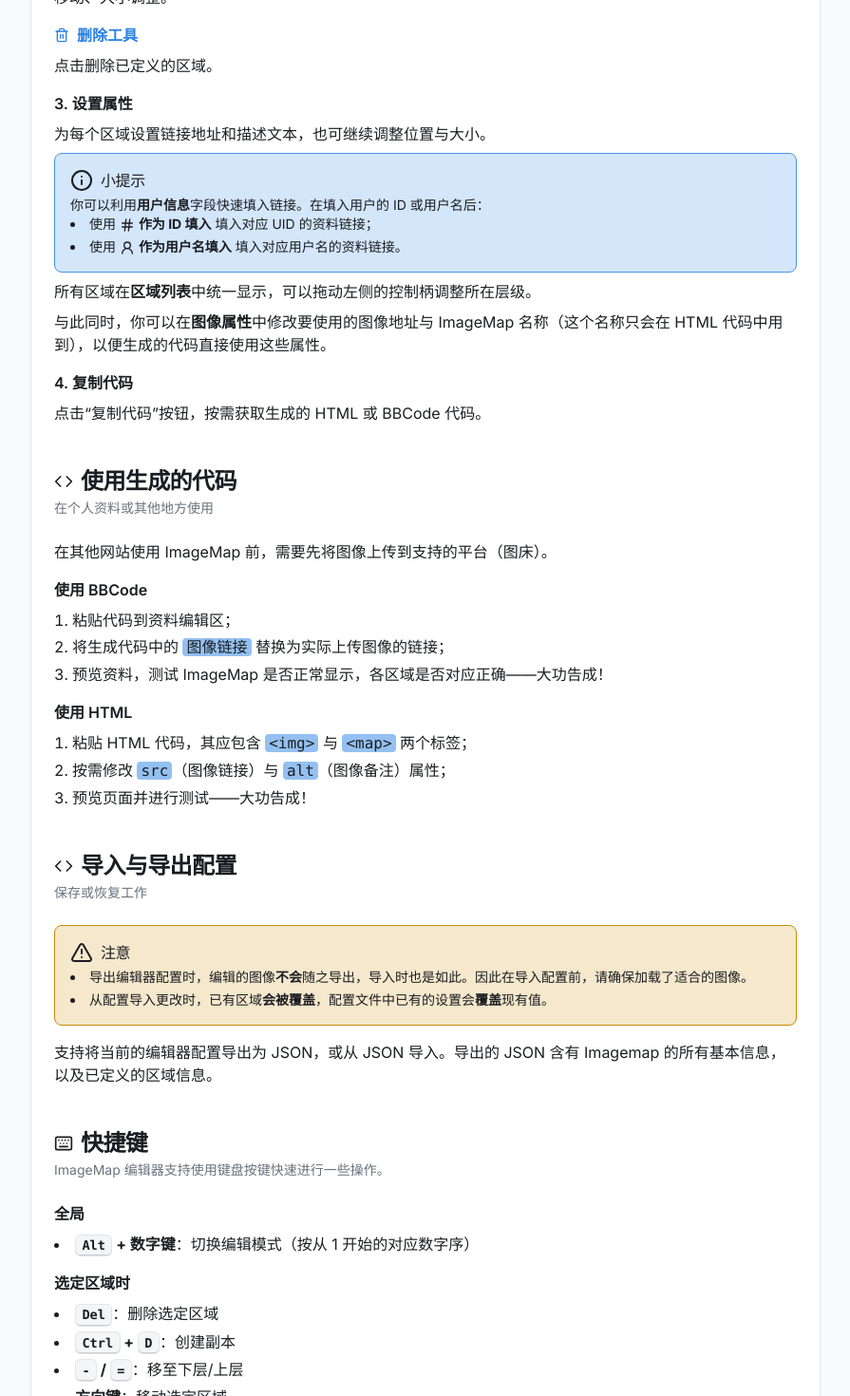
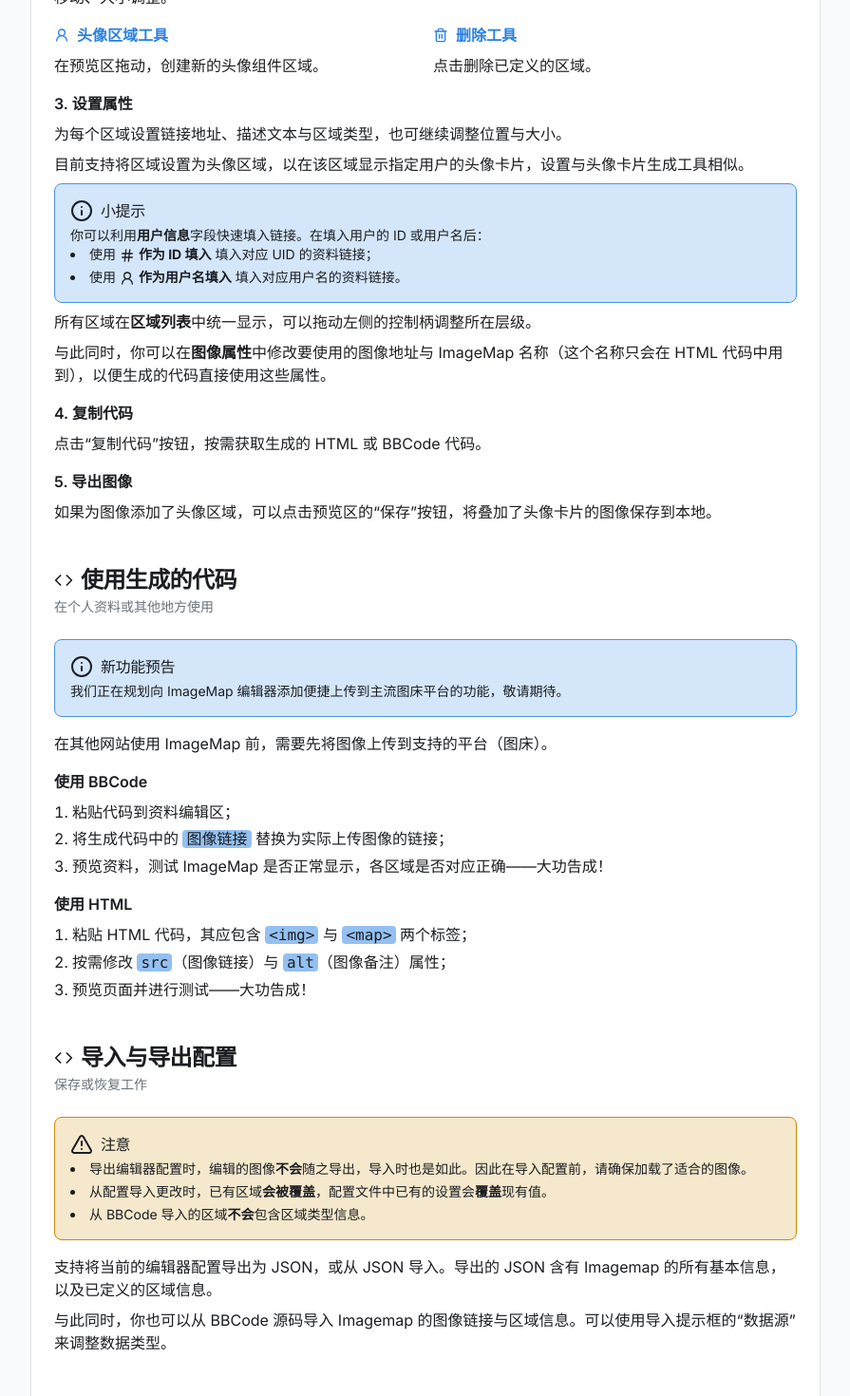
Before and after one commit to CloneWith/osu-collab-tools, a Next.js app: page /docs in a window 1280 px wide. Shown: the part 1580-3050 px from the top of the page at 95% size, without its empty margins (192-1087 px from the left). Built offline with nearby package versions, Linux system fonts and the light colour scheme.

Commit message:
Update document

```diff
--- a/app/docs/imagemap-card.tsx
+++ b/app/docs/imagemap-card.tsx
@@ -56,6 +56,13 @@ export default function ImagemapDocCard() {
             </div>
             <div className="space-y-2">
               <h3 className="font-semibold flex items-center gap-2 text-primary">
+                <UserRound className="w-4 h-4"/>
+                头像区域工具
+              </h3>
+              <p className="text-secondary-foreground">在预览区拖动，创建新的头像组件区域。</p>
+            </div>
+            <div className="space-y-2">
+              <h3 className="font-semibold flex items-center gap-2 text-primary">
                 <Trash2 className="w-4 h-4"/>
                 删除工具
               </h3>
@@ -65,7 +72,8 @@ export default function ImagemapDocCard() {
         </div>
         <div className="space-y-2">
           <h3 className="font-semibold">3. 设置属性</h3>
-          <p className="text-secondary-foreground">为每个区域设置链接地址和描述文本，也可继续调整位置与大小。</p>
+          <p className="text-secondary-foreground">为每个区域设置链接地址、描述文本与区域类型，也可继续调整位置与大小。</p>
+          <p className="text-secondary-foreground">目前支持将区域设置为头像区域，以在该区域显示指定用户的头像卡片，设置与头像卡片生成工具相似。</p>
           <Alert>
             <AlertTitle className="flex-title">
               <Info />
@@ -89,6 +97,10 @@ export default function ImagemapDocCard() {
           <p className="text-secondary-foreground">点击“复制代码”按钮，按需获取生成的 HTML 或
             BBCode 代码。</p>
         </div>
+        <div className="space-y-2">
+          <h3 className="font-semibold">5. 导出图像</h3>
+          <p className="text-secondary-foreground">如果为图像添加了头像区域，可以点击预览区的“保存”按钮，将叠加了头像卡片的图像保存到本地。</p>
+        </div>
       </CardContent>
       <CardHeader>
         <CardTitle className="flex items-center gap-2">
@@ -98,6 +110,15 @@ export default function ImagemapDocCard() {
         <CardDescription>在个人资料或其他地方使用</CardDescription>
       </CardHeader>
       <CardContent className="space-y-4">
+        <Alert>
+          <AlertTitle className="flex-title">
+            <Info />
+            <span>新功能预告</span>
+          </AlertTitle>
+          <AlertDescription>
+            我们正在规划向 ImageMap 编辑器添加便捷上传到主流图床平台的功能，敬请期待。
+          </AlertDescription>
+        </Alert>
         <div className="space-y-2">在其他网站使用 ImageMap 前，需要先将图像上传到支持的平台（图床）。
         </div>
         <div className="space-y-2">
@@ -140,11 +161,13 @@ export default function ImagemapDocCard() {
             <ul className="list-disc list-inside space-y-1">
               <li>导出编辑器配置时，编辑的图像<b>不会</b>随之导出，导入时也是如此。因此在导入配置前，请确保加载了适合的图像。</li>
               <li>从配置导入更改时，已有区域<b>会被覆盖</b>，配置文件中已有的设置会<b>覆盖</b>现有值。</li>
+              <li>从 BBCode 导入的区域<b>不会</b>包含区域类型信息。</li>
             </ul>
           </AlertDescription>
         </Alert>
         <div className="space-y-2">
-          支持将当前的编辑器配置导出为 JSON，或从 JSON 导入。导出的 JSON 含有 Imagemap 的所有基本信息，以及已定义的区域信息。
+          <p>支持将当前的编辑器配置导出为 JSON，或从 JSON 导入。导出的 JSON 含有 Imagemap 的所有基本信息，以及已定义的区域信息。</p>
+          <p>与此同时，你也可以从 BBCode 源码导入 Imagemap 的图像链接与区域信息。可以使用导入提示框的“数据源”来调整数据类型。</p>
         </div>
       </CardContent>
       <CardHeader>
```
